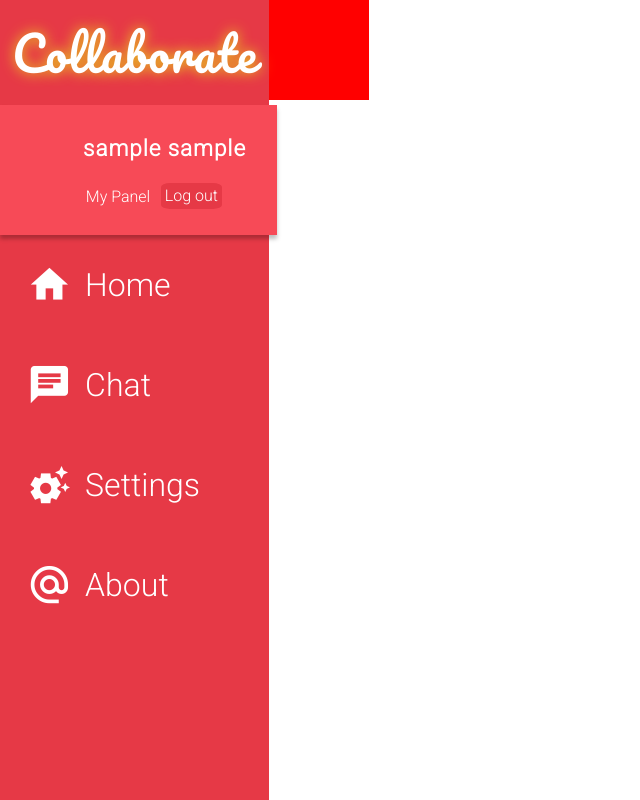
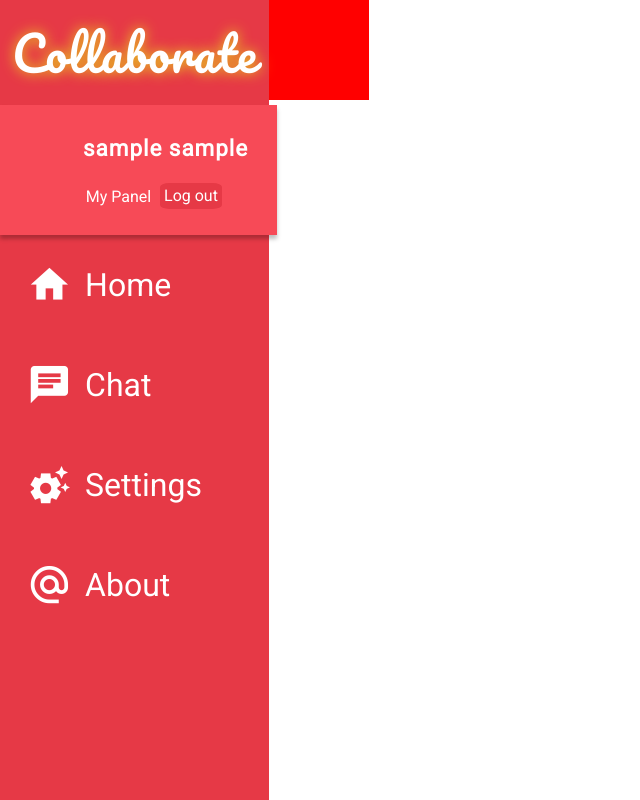
Before and after one commit to stepkos/collaborate-app, a PHP site: the page made by views/homeView.php in a window 1280 px wide. Shown: the whole page, without its empty margins (0-640 px from the left). Run offline with PHP 8.4, Linux system fonts and the light colour scheme; the template is opened without the code that fills it, so the values that code supplies are empty; the visitor is signed in with stand-in values (Sample User, id 1); some libraries are stand-ins or nearby versions.

Commit message:
import other weight of font

```diff
--- a/templates/metadata.php
+++ b/templates/metadata.php
@@ -10,7 +10,7 @@
 <link href="https://fonts.googleapis.com/icon?family=Material+Icons" rel="stylesheet" type="text/css">
 <link rel="preconnect" href="https://fonts.gstatic.com">
 <link rel="preconnect" href="https://fonts.gstatic.com">
-<link href="https://fonts.googleapis.com/css2?family=Roboto:wght@300&display=swap" rel="stylesheet">
+<link href="https://fonts.googleapis.com/css2?family=Roboto:wght@300;400&display=swap" rel="stylesheet">
 <link rel="preconnect" href="https://fonts.gstatic.com">
 <link href="https://fonts.googleapis.com/css2?family=Pacifico&display=swap" rel="stylesheet">
 <link rel="stylesheet" href=<?php echo ROOT_URL."static/css/common.css";?> type="text/css"/>
```
